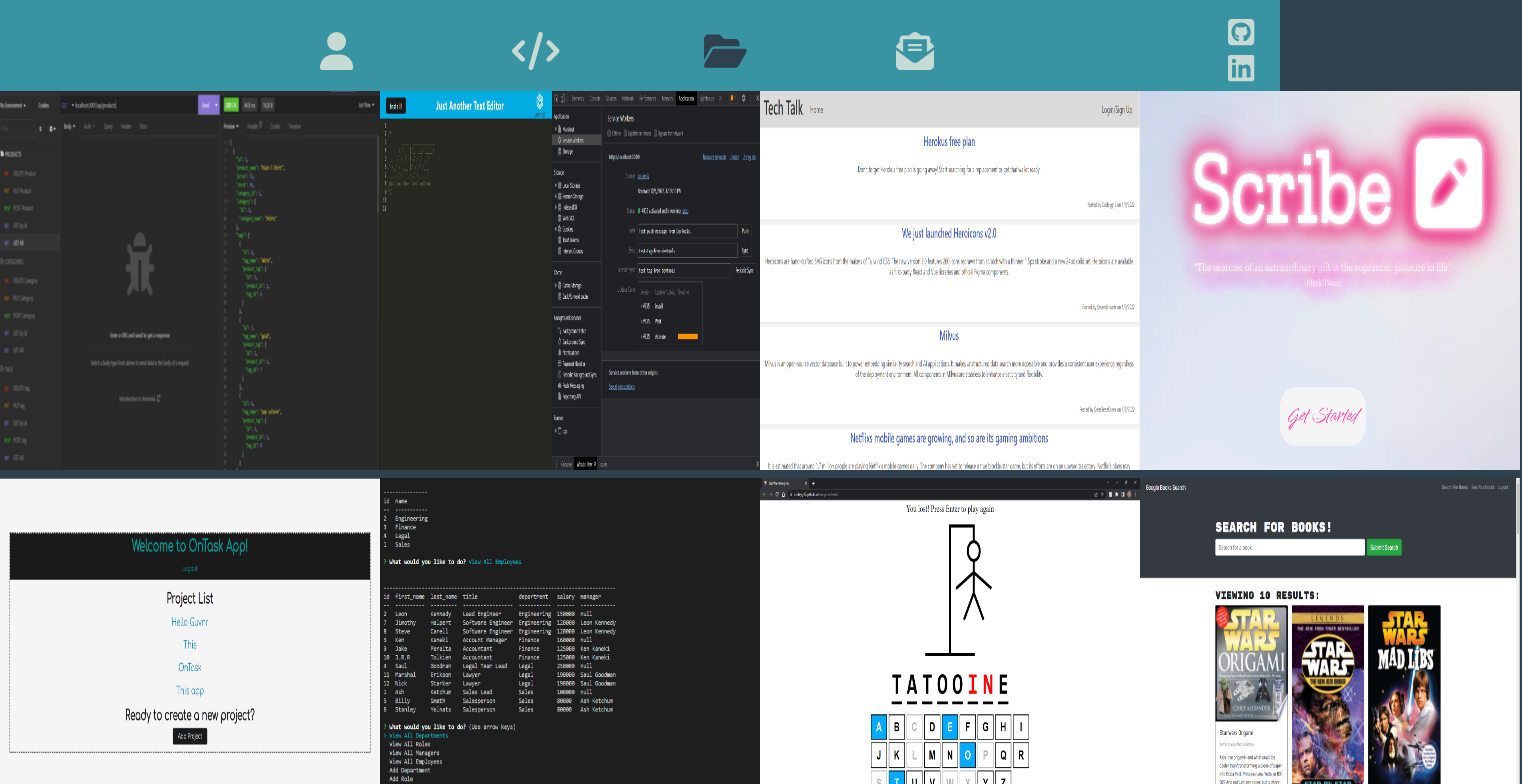
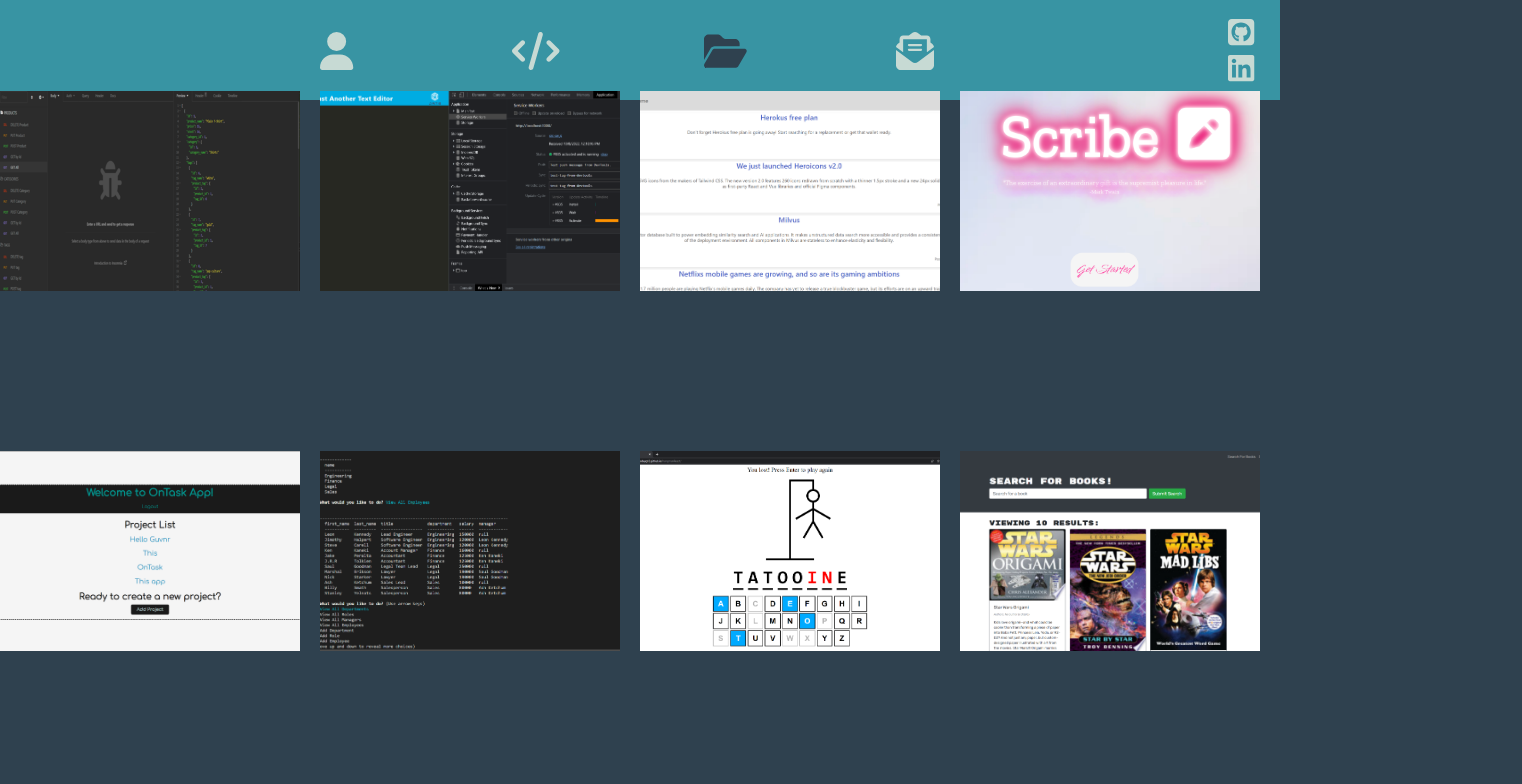
Before and after one commit to Codeyg12/vite-portfolio, a React (Vite) app: page /projects in a window 1280 px wide. Shown: the top 784 px of the page, 1522 px wide, since content can reach past the window. Built offline with nearby package versions, Linux system fonts and the light colour scheme.

Commit message:
UPDATE: added index for images, changing project layout

```diff
--- a/src/components/Project.jsx
+++ b/src/components/Project.jsx
@@ -1,94 +1,112 @@
-import ORM from "./assets/orm.png";
-import Jate from "./assets/jate.png";
-import TechTalk from "./assets/techtalk.png";
-import Scribe from "./assets/scribe.png";
-import OnTask from "./assets/ontask.png";
-import Employee from "./assets/mysqletrack.png";
-import Hangman from "./assets/starhang.png";
-import Book from "./assets/booksearch.png";
+import {
+  ORM,
+  Jate,
+  TechTalk,
+  Scribe,
+  OnTask,
+  Employee,
+  Hangman,
+  Book,
+} from "./assets";
 
 export default function Project() {
   return (
     <div className="project-set">
-      <div>
+      <div className="image-container">
+        <img src={ORM} />
+        <div className="overlay">
+          <div className="text">MySQL, Express, Insomnia</div>
           <a
             href="https://github.com/Codeyg12/ORM-E-commerce"
             rel="noreferrer"
             target="_blank"
             className="orm-proj"
-        >
-          <img src={ORM} />
-        </a>
+          ></a>
         </div>
-      <div>
+      </div>
+      <div className="image-container">
+        <img src={Jate} alt="" />
+        <div className="overlay">
+          <div className="text"></div>
           <a
             href="https://github.com/Codeyg12/expressNotes"
             rel="noreferrer"
             target="_blank"
             className="note-proj"
-        >
-          <img src={Jate} />
-        </a>
+          ></a>
         </div>
-      <div>
+      </div>
+      <div className="image-container">
+        <img src={TechTalk} alt="" />
+        <div className="overlay">
+          <div className="text"></div>
           <a
             href="https://github.com/Codeyg12/MVC-tech-blog"
             rel="noreferrer"
             target="_blank"
             className="tech-proj"
-        >
-          <img src={TechTalk} />
-        </a>
+          ></a>
         </div>
-      <div>
+      </div>
+      <div className="image-container">
+        <img src={Scribe} alt="" />
+        <div className="overlay">
+          <div className="text"></div>
           <a
             href="https://github.com/pppreap/project1"
             rel="noreferrer"
             target="_blank"
             className="scribe-proj"
-        >
-          <img src={Scribe} />
-        </a>
+          ></a>
         </div>
-      <div>
+      </div>
+      <div className="image-container">
+        <img src={OnTask} alt="" />
+        <div className="overlay">
+          <div className="text"></div>
           <a
             href="https://github.com/Codeyg12/onTask"
             rel="noreferrer"
             target="_blank"
             className="task-proj"
-        >
-          <img src={OnTask} />
-        </a>
+          ></a>
         </div>
-      <div>
+      </div>
+      <div className="image-container">
+        <img src={Employee} alt="" />
+        <div className="overlay">
+          <div className="text"></div>
           <a
             href="https://github.com/Codeyg12/MySQL-employee-tracker"
             rel="noreferrer"
             target="_blank"
             className="e-proj"
-        >
-          <img src={Employee} />
-        </a>
+          ></a>
         </div>
-      <div>
+      </div>
+      <div className="image-container">
+        <img src={Hangman} alt="" />
+        <div className="overlay">
+          <div className="text"></div>
           <a
             href="https://github.com/Codeyg12/hangmanReact"
             rel="noreferrer"
             target="_blank"
             className="hang-proj"
-        >
-          <img src={Hangman} />
-        </a>
+          ></a>
         </div>
-      <div>
+      </div>
+      <div className="image-container">
+        <img src={Book} alt="" />
+        <div className="overlay">
+          <div className="text"></div>
           <a
             href="https://github.com/Codeyg12/MERN-book-search-engine"
             rel="noreferrer"
             target="_blank"
             className="book-proj"
-        >
-          <img src={Book} />
-        </a>
+          ></a>
+        </div>
       </div>
     </div>
   );
--- /dev/null
+++ b/src/components/assets/index.js
@@ -0,0 +1,10 @@
+import ORM from "./orm.png";
+import Jate from "./jate.png";
+import TechTalk from "./techtalk.png";
+import Scribe from "./scribe.png";
+import OnTask from "./ontask.png";
+import Employee from "./mysqletrack.png";
+import Hangman from "./starhang.png";
+import Book from "./booksearch.png";
+
+export { ORM, Jate, TechTalk, Scribe, OnTask, Employee, Hangman, Book };
--- a/src/index.css
+++ b/src/index.css
@@ -646,3 +646,48 @@
     height: 100%;
   }
 }
+
+.image-container {
+  position: relative;
+  width: 300px; /* adjust width as needed */
+  height: 200px; /* adjust height as needed */
+}
+
+.image-container img {
+  width: 100%;
+  height: 100%;
+  object-fit: cover;
+}
+
+.overlay {
+  position: absolute;
+  top: 0;
+  bottom: 0;
+  left: 0;
+  right: 0;
+  background: rgba(0, 0, 0, 0.5); /* adjust background color and opacity as needed */
+  color: white;
+  visibility: hidden;
+  opacity: 0;
+  transition: visibility 0s, opacity 0.5s linear;
+  display: flex;
+  align-items: center;
+  justify-content: center;
+  flex-wrap: wrap;
+}
+
+.text {
+  text-align: center;
+  font-size: 24px; /* adjust font size as needed */
+  margin-bottom: 10px; /* adjust margin as needed */
+}
+
+a {
+  color: white;
+  text-decoration: none;
+}
+
+.image-container:hover .overlay {
+  visibility: visible;
+  opacity: 1;
+}
```
Lines whose indentation alone changed are shown as unchanged.
